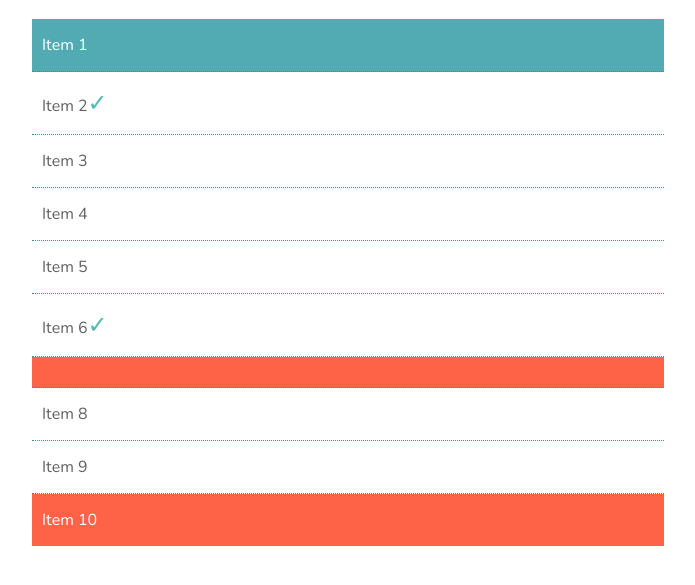
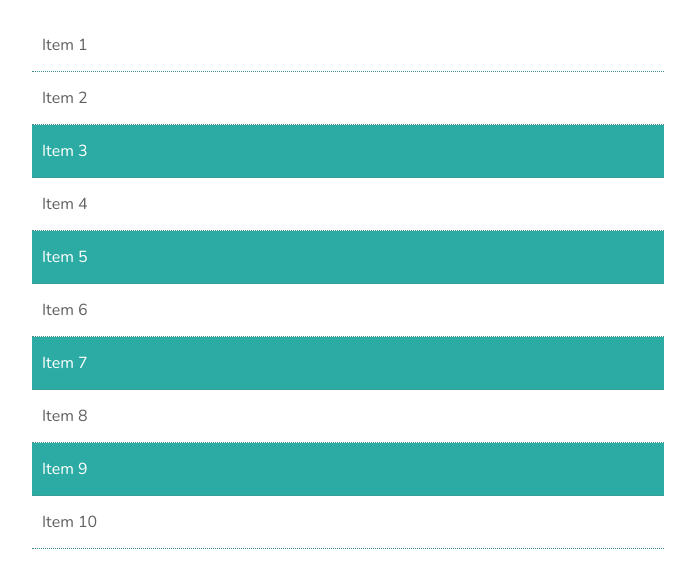
Before and after one commit to jwgainey-lessons-teamtreehouse/selectors2, a plain HTML site: page index.html in a window 1280 px wide. Shown: the part 115-700 px from the top of the page, without its empty margins (312-1007 px from the left). Drawn offline with nearby package versions, Linux system fonts and the light colour scheme.

Commit message:
:nth-child

```diff
--- a/css/style.css
+++ b/css/style.css
@@ -1,19 +1,6 @@
-/* Structural Pseudo-classes------------------ */
-li:first-child {
-    background: #52aab3;
+/* :nth Child Pseudo-classes------------------ */
+
+li:nth-child(2n + 3) {
+    background: #2baba3;
     color: white;
 }
-li:last-child {
-    background: tomato;
-    color: white;
-    border: none;
-}
-
-span:only-child {
-    color: #52bab3;
-    font-size: 1.5em;
-}
-
-li:empty {
-    background-color: tomato;
-}
--- a/index.html
+++ b/index.html
@@ -29,12 +29,12 @@
 	<h1> My List of Items</h1>
 	<ul>
 		<li>Item 1</li>
-		<li>Item 2<span>&check;</span></li>
+		<li>Item 2</li>
 		<li>Item 3</li>
 		<li>Item 4</li>
 		<li>Item 5</li>
-		<li>Item 6<span>&check;</span></li>
-		<li></li>
+		<li>Item 6</li>
+		<li>Item 7</li>
 		<li>Item 8</li>
 		<li>Item 9</li>
 		<li>Item 10</li>
```
